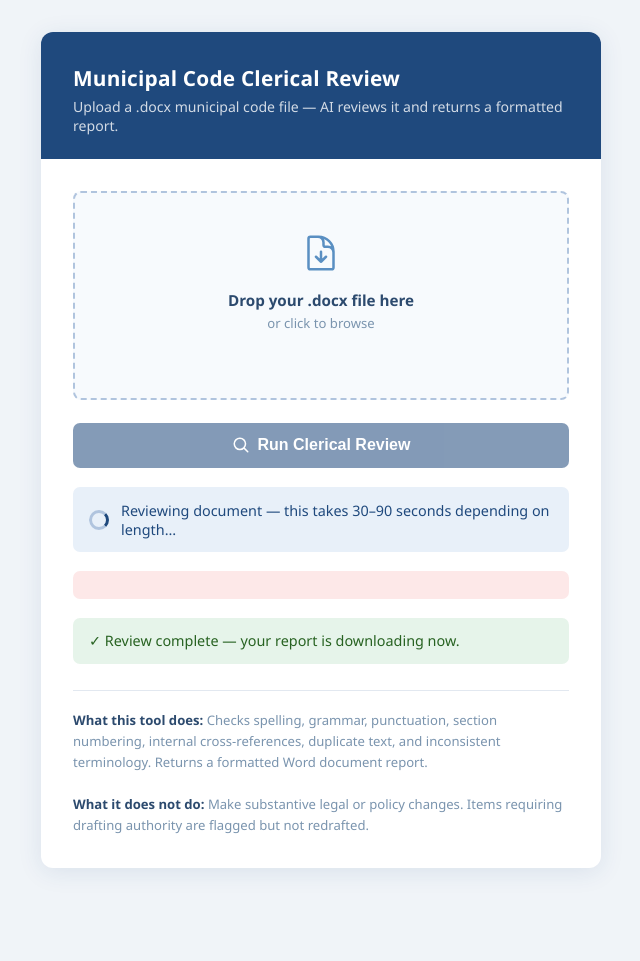
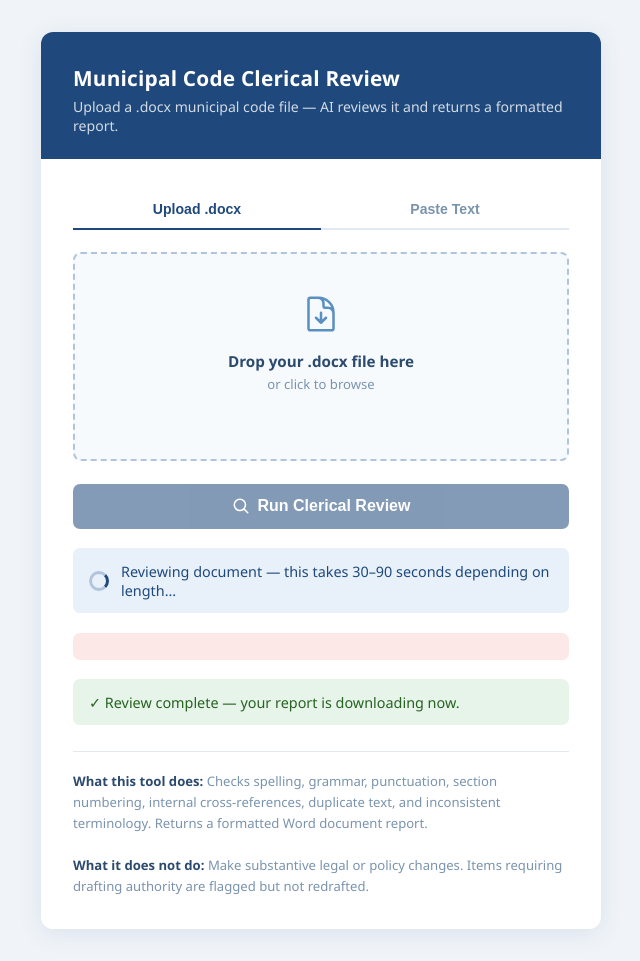
Before and after one commit to aoglesb2-star/municipal-code-reviewer, a Flask app: page / in a window 1280 px wide. Shown: the whole page, without its empty margins (319-959 px from the left). Before the commit the page ends 871 px from the top, so only its background shows below. Run offline with Flask 3, Linux system fonts and the light colour scheme.

Commit message:
Add paste-text tab as alternative to file upload

```diff
--- a/app.py
+++ b/app.py
@@ -350,32 +350,32 @@
 
 @app.route("/review", methods=["POST"])
 def review():
-    if "file" not in request.files:
-        return jsonify({"error": "No file uploaded"}), 400
-
-    f = request.files["file"]
-    if not f.filename.endswith(".docx"):
-        return jsonify({"error": "Please upload a .docx file"}), 400
-
     if not ANTHROPIC_API_KEY:
         return jsonify({"error": "ANTHROPIC_API_KEY not configured on server"}), 500
 
+    pasted_text = request.form.get("text", "").strip()
+    uploaded_file = request.files.get("file")
+
+    if pasted_text:
+        text = pasted_text
+    elif uploaded_file:
+        if not uploaded_file.filename.endswith(".docx"):
+            return jsonify({"error": "Please upload a .docx file"}), 400
+        with tempfile.TemporaryDirectory() as tmpdir:
+            input_path = os.path.join(tmpdir, "input.docx")
+            uploaded_file.save(input_path)
+            text = extract_text_from_docx(input_path)
+    else:
+        return jsonify({"error": "Please upload a .docx file or paste text"}), 400
+
+    if not text.strip():
+        return jsonify({"error": "Could not extract text from document"}), 400
+
+    review_data = run_claude_review(text)
+
     with tempfile.TemporaryDirectory() as tmpdir:
-        input_path = os.path.join(tmpdir, "input.docx")
         output_path = os.path.join(tmpdir, "review_report.docx")
-        f.save(input_path)
-
-        # Extract text
-        text = extract_text_from_docx(input_path)
-        if not text.strip():
-            return jsonify({"error": "Could not extract text from document"}), 400
-
-        # Run Claude review
-        review_data = run_claude_review(text)
-
-        # Build report
         build_report_docx(review_data, output_path)
-
         return send_file(
             output_path,
             as_attachment=True,
--- a/templates/index.html
+++ b/templates/index.html
@@ -148,6 +148,58 @@
 
     @keyframes spin { to { transform: rotate(360deg); } }
 
+    .tabs {
+      display: flex;
+      border-bottom: 2px solid #e2e8f0;
+      margin-bottom: 1.4rem;
+    }
+
+    .tab-btn {
+      flex: 1;
+      background: none;
+      border: none;
+      padding: 0.65rem 0;
+      font-size: 0.88rem;
+      font-weight: 600;
+      color: #7a94ae;
+      cursor: pointer;
+      border-bottom: 2.5px solid transparent;
+      margin-bottom: -2px;
+      transition: color 0.15s, border-color 0.15s;
+    }
+
+    .tab-btn.active {
+      color: #1F497D;
+      border-bottom-color: #1F497D;
+    }
+
+    .tab-panel { display: none; }
+    .tab-panel.active { display: block; }
+
+    textarea {
+      width: 100%;
+      min-height: 180px;
+      border: 2px solid #b0c4de;
+      border-radius: 8px;
+      padding: 0.85rem 1rem;
+      font-size: 0.88rem;
+      font-family: inherit;
+      color: #2c4a6e;
+      background: #f7fafd;
+      resize: vertical;
+      margin-bottom: 1.4rem;
+      transition: border-color 0.2s;
+      line-height: 1.5;
+    }
+
+    textarea:focus {
+      outline: none;
+      border-color: #1F497D;
+      background: white;
+    }
+
+    textarea::placeholder { color: #9db5cc; }
+
     .notes {
       margin-top: 1.6rem;
       padding-top: 1.2rem;
@@ -169,6 +221,12 @@
       <p>Upload a .docx municipal code file — AI reviews it and returns a formatted report.</p>
     </div>
     <div class="card-body">
+      <div class="tabs">
+        <button class="tab-btn active" id="tab-upload">Upload .docx</button>
+        <button class="tab-btn" id="tab-paste">Paste Text</button>
+      </div>
+
+      <div class="tab-panel active" id="panel-upload">
         <div class="drop-zone" id="drop-zone">
           <svg viewBox="0 0 24 24" fill="none" stroke="currentColor" stroke-width="1.5">
             <path stroke-linecap="round" stroke-linejoin="round"
@@ -181,6 +239,11 @@
           <div class="label">Drop your .docx file here</div>
           <div class="sub">or click to browse</div>
           <div class="file-name" id="file-name"></div>
+        </div>
+      </div>
+
+      <div class="tab-panel" id="panel-paste">
+        <textarea id="paste-input" placeholder="Paste municipal code text here…"></textarea>
       </div>
 
       <input type="file" id="file-input" accept=".docx" />
@@ -220,9 +283,40 @@
     const statusLoading = document.getElementById('status-loading');
     const statusError = document.getElementById('status-error');
     const statusSuccess = document.getElementById('status-success');
+    const pasteInput = document.getElementById('paste-input');
+    const tabUpload = document.getElementById('tab-upload');
+    const tabPaste = document.getElementById('tab-paste');
+    const panelUpload = document.getElementById('panel-upload');
+    const panelPaste = document.getElementById('panel-paste');
 
     let selectedFile = null;
+    let activeTab = 'upload';
 
+    // Tab switching
+    tabUpload.addEventListener('click', () => switchTab('upload'));
+    tabPaste.addEventListener('click', () => switchTab('paste'));
+
+    function switchTab(tab) {
+      activeTab = tab;
+      tabUpload.classList.toggle('active', tab === 'upload');
+      tabPaste.classList.toggle('active', tab === 'paste');
+      panelUpload.classList.toggle('active', tab === 'upload');
+      panelPaste.classList.toggle('active', tab === 'paste');
+      clearStatus();
+      updateSubmitState();
+    }
+
+    function updateSubmitState() {
+      if (activeTab === 'upload') {
+        submitBtn.disabled = !selectedFile;
+      } else {
+        submitBtn.disabled = pasteInput.value.trim().length === 0;
+      }
+    }
+
+    pasteInput.addEventListener('input', updateSubmitState);
+
+    // File upload
     dropZone.addEventListener('click', () => fileInput.click());
 
     dropZone.addEventListener('dragover', e => {
@@ -264,14 +358,19 @@
     }
 
     submitBtn.addEventListener('click', async () => {
-      if (!selectedFile) return;
-
       clearStatus();
       submitBtn.disabled = true;
       statusLoading.style.display = 'flex';
 
       const formData = new FormData();
+      if (activeTab === 'upload') {
+        if (!selectedFile) return;
         formData.append('file', selectedFile);
+      } else {
+        const text = pasteInput.value.trim();
+        if (!text) return;
+        formData.append('text', text);
+      }
 
       try {
         const response = await fetch('/review', {
@@ -284,7 +383,6 @@
           throw new Error(err.error || 'Server error');
         }
 
-        // Trigger download
         const blob = await response.blob();
         const url = URL.createObjectURL(blob);
         const a = document.createElement('a');
```
Lines whose indentation alone changed are shown as unchanged.
